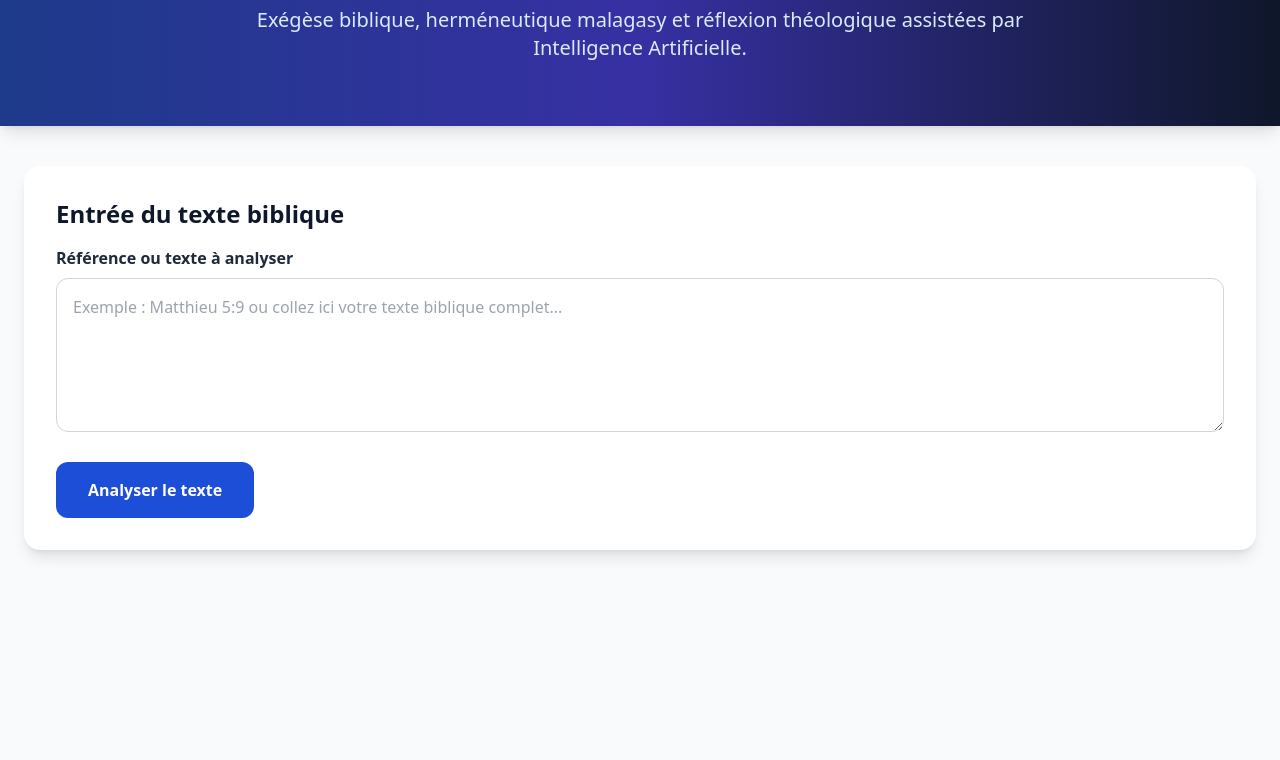
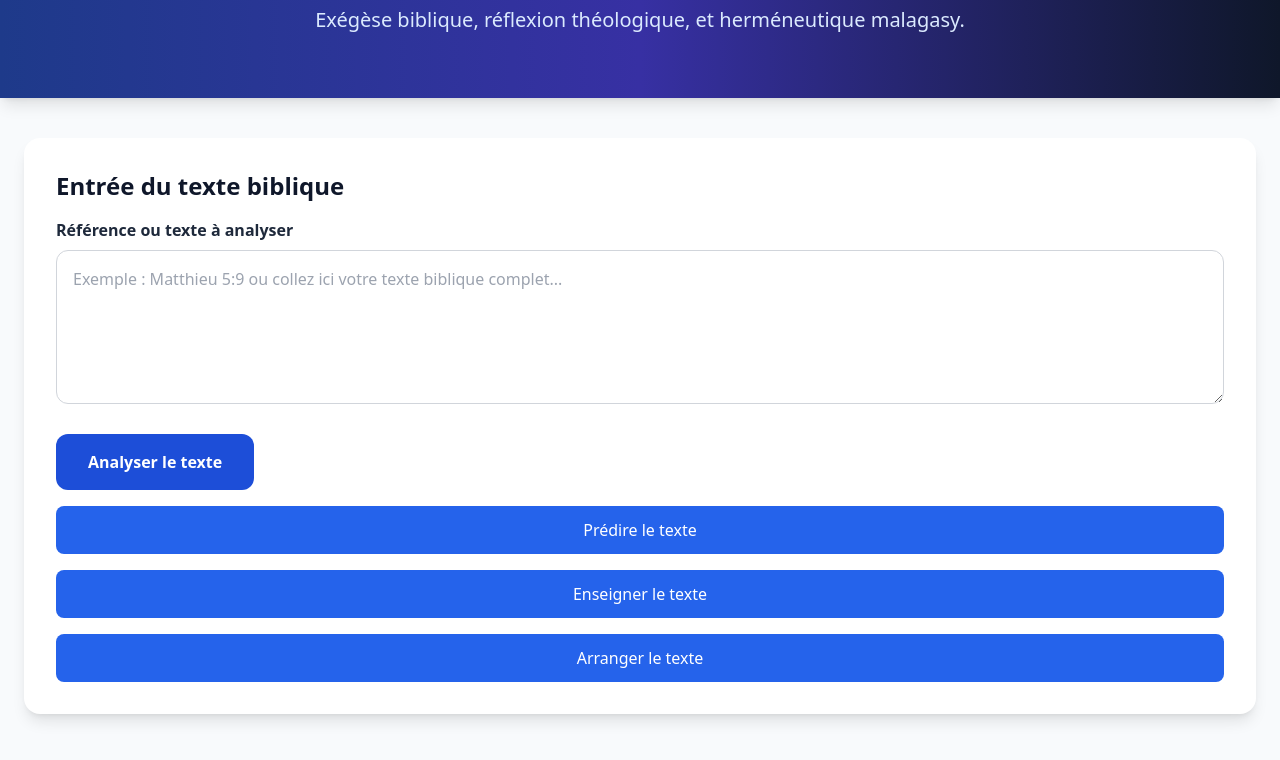
Before and after one commit to fenozorihe-web/analyse_biblique, a website: page public/index.html in a window 1280 px wide. Shown: the part 122-882 px from the top of the page. Before the commit the page ends 800 px from the top, so only its background shows below. Drawn offline with nearby package versions, Linux system fonts and the light colour scheme.

Commit message:
Mise a jour globale des fichiers

```diff
--- a/public/index.html
+++ b/public/index.html
@@ -36,8 +36,7 @@
         </h1>
 
         <p class="text-lg md:text-xl text-blue-100 max-w-3xl mx-auto">
-            Exégèse biblique, herméneutique malagasy et réflexion théologique
-            assistées par Intelligence Artificielle.
+            Exégèse biblique, réflexion théologique, et herméneutique malagasy.
         </p>
 
     </div>
@@ -67,10 +66,30 @@
 
             <span>Analyser le texte</span>
 
-            <div id="loader"
-                class="hidden animate-spin rounded-full h-5 w-5 border-2 border-white border-t-transparent">
+            <div id="loader" class="hidden animate-spin rounded-full h-5 w-5 border-2 border-white border-t-transparent">
             </div>
 
+        </button>
+        <button id="btnPreach"
+            class="mt-4 w-full bg-blue-600 hover:bg-blue-700 text-white font-medium py-3 px-4 rounded-lg transition duration-200 flex justify-center items-center gap-2">
+            <span>Prédire le texte</span>
+            <!-- Spinner de chargement caché par défaut -->
+            <div id="loader" class="hidden animate-spin rounded-full h-5 w-5 border-2 border-white border-t-transparent">
+            </div>
+        </button>
+        <button id="btnTeach"
+            class="mt-4 w-full bg-blue-600 hover:bg-blue-700 text-white font-medium py-3 px-4 rounded-lg transition duration-200 flex justify-center items-center gap-2">
+            <span>Enseigner le texte</span>
+            <!-- Spinner de chargement caché par défaut -->
+            <div id="loader" class="hidden animate-spin rounded-full h-5 w-5 border-2 border-white border-t-transparent">
+            </div>
+        </button>
+        <button id="btnArrange"
+            class="mt-4 w-full bg-blue-600 hover:bg-blue-700 text-white font-medium py-3 px-4 rounded-lg transition duration-200 flex justify-center items-center gap-2">
+            <span>Arranger le texte</span>
+            <!-- Spinner de chargement caché par défaut -->
+            <div id="loader" class="hidden animate-spin rounded-full h-5 w-5 border-2 border-white border-t-transparent">
+            </div>
         </button>
 
     </section>
```
